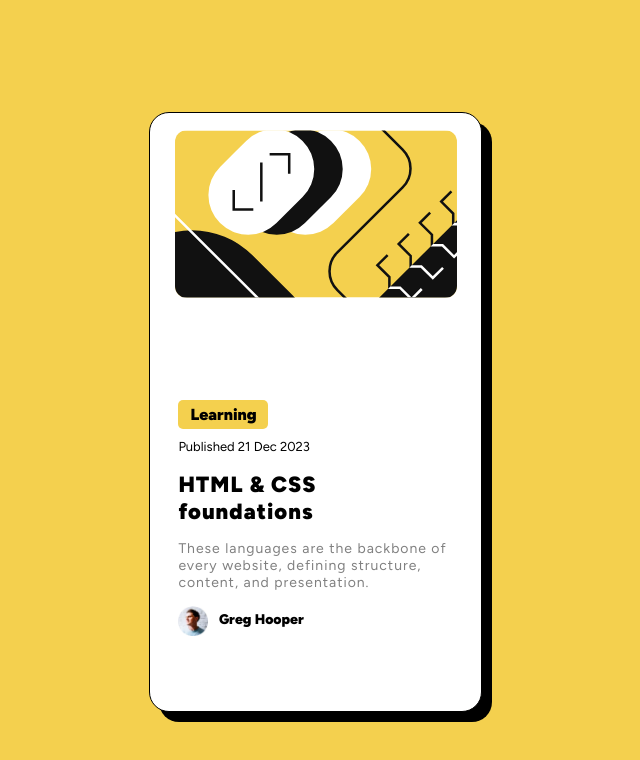
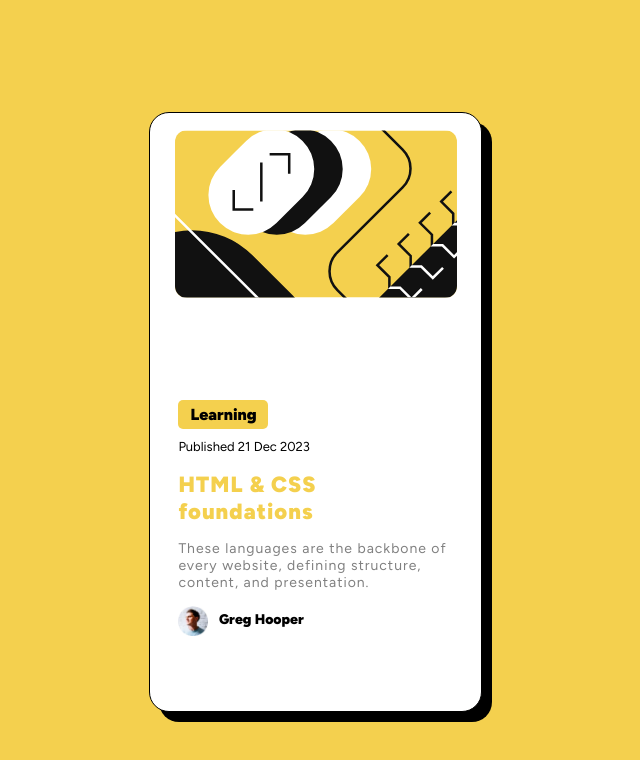
Before and after one commit to RealSujal/blog-preview-card-main, a plain HTML site: page blog-preview-card-main/index.html in a window 1280 px wide. In both pictures the pointer is over the element "HTML & CSS foundations". Shown: the whole page, without its empty margins (273-913 px from the left). Drawn offline with Linux system fonts and the light colour scheme.

Commit message:
Update style.css

```diff
--- a/blog-preview-card-main/style.css
+++ b/blog-preview-card-main/style.css
@@ -68,7 +68,7 @@ html, body {
   margin-bottom: 15px;
   cursor: pointer;
 }
-.h2:hover{
+#h2:hover{
   color: hsl(47, 88%, 63%);
 }
 #intro{
```
